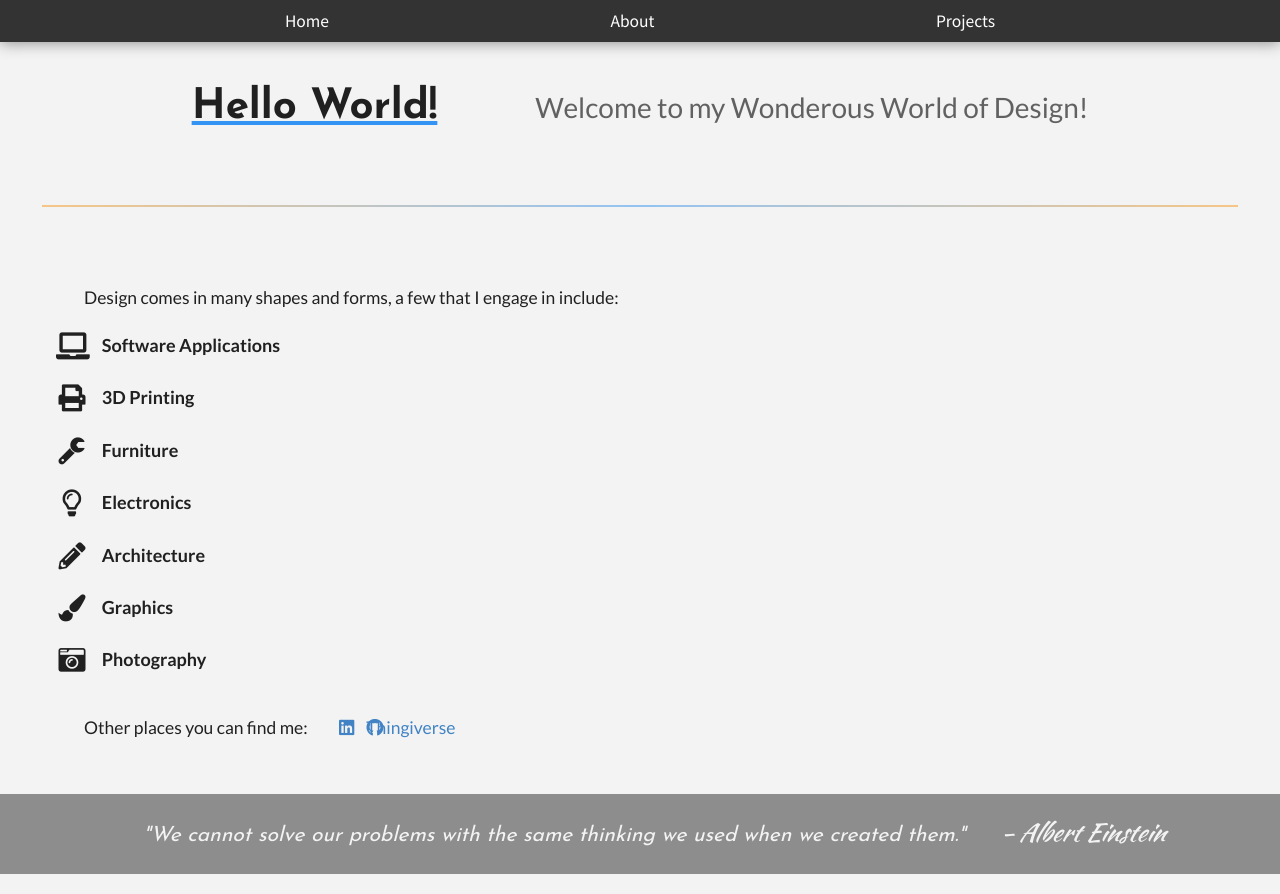
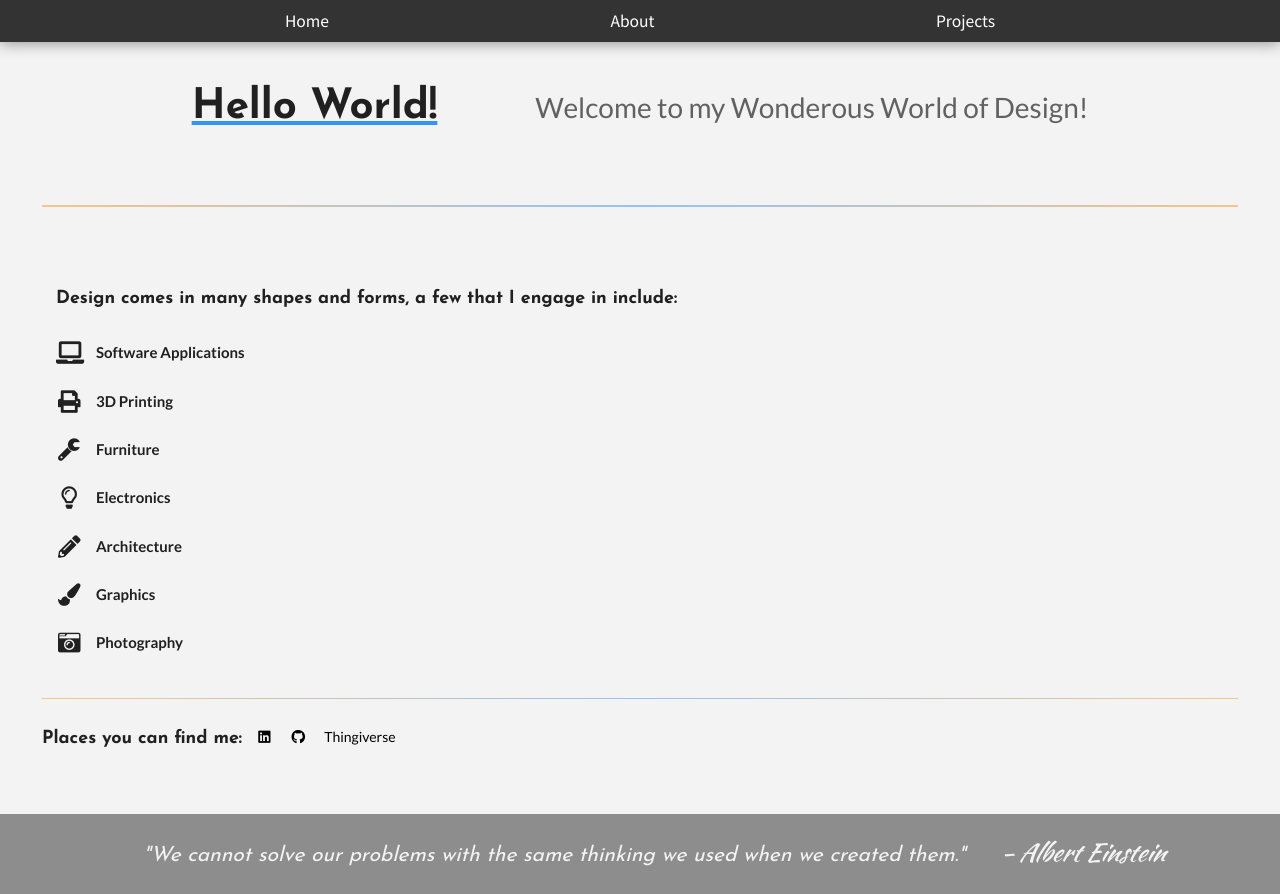
Before and after one commit to CFrez/frezfolio, a Jekyll site: the page built from index.md, in a window 1280 px wide. Shown: the part 200-1094 px from the top of the page. Built offline with Jekyll 4.4.1, drawn with Linux system fonts in a browser that asks for light colours.

Commit message:
fix contact links

```diff
--- a/_sass/body.scss
+++ b/_sass/body.scss
@@ -66,3 +66,11 @@ hr {
 p {
     text-indent: 2rem;
 }
+
+.contact-me {
+    display: flex;
+    gap: 1rem;
+    a {
+        color: $color-text;
+    }
+}
--- a/index.md
+++ b/index.md
@@ -28,23 +28,29 @@ it is truly a work of art to be admired.
 
 <div class="ui basic segment" markdown="1">
 
-Design comes in many shapes and forms, a few that I engage in include:
+### Design comes in many shapes and forms, a few that I engage in include:
 
 {% for type in site.data.category %}
-<h3 class="ui header">
+<h4 class="ui header">
     <i class="{{type.icon}} icon"></i>
     {{ type.name }}
-</h3>
+</h4>
 
 {% endfor %}
 
 </div>
 
-<div class="ui basic segment" markdown="1">
+---
 
-Other places you can find me:
-[<i class="linkedin icon"></i>](https://www.linkedin.com/in/cfrezynski/)
-[<i class="github icon"></i>](https://github.com/RedFrez/)
-[Thingiverse](https://www.thingiverse.com/redfrez/designs)
-
+<div class="contact-me">
+    <h3>Places you can find me:</h3>
+    <a href="https://www.linkedin.com/in/cfrezynski/">
+        <i class="linkedin icon"></i>
+    </a>
+    <a href="https://github.com/RedFrez/">
+        <i class="github icon"></i>
+    </a>
+    <a href="https://www.thingiverse.com/redfrez/designs">
+        Thingiverse
+    </a>
 </div>
```
